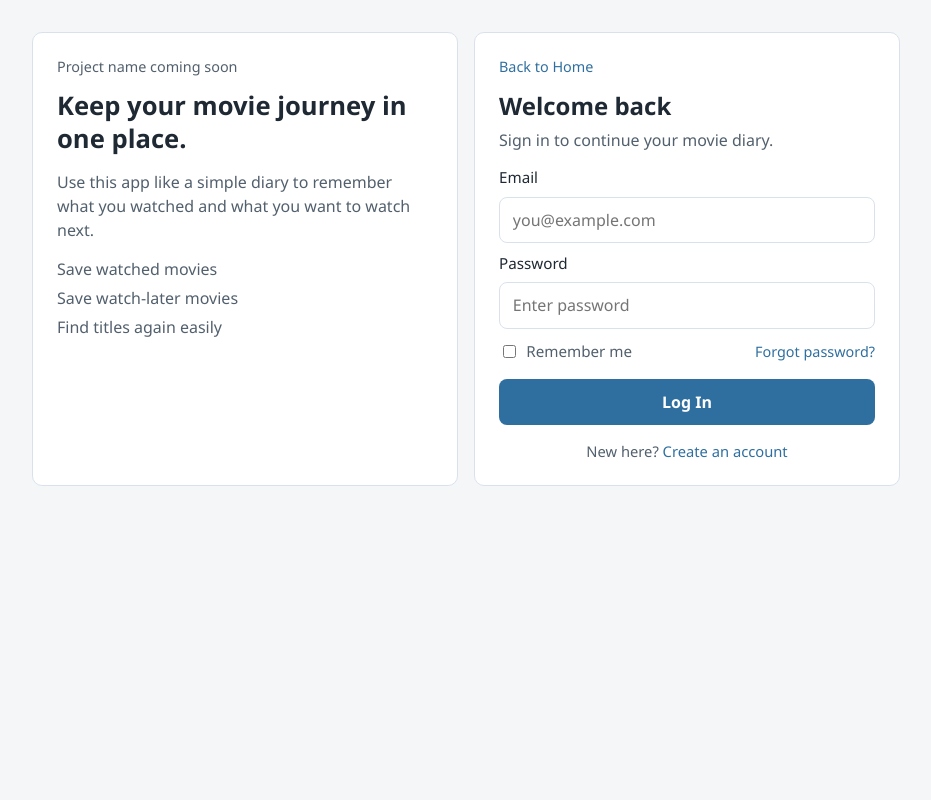
After one commit to wnbmlk/cits3403-group-project, a Flask app: page /login in a window 1280 px wide. The commit adds this page. Shown: the whole page, without its empty margins (174-1105 px from the left). Run offline with Flask 3, Linux system fonts and the light colour scheme.

Commit message:
adding sign up page and removing the duplicates and unnecessary files

```diff
--- a/app.py
+++ b/app.py
@@ -10,5 +10,13 @@ def home():
 def about():
     return render_template("about.html")
 
+@app.route("/login")
+def login():
+    return render_template("login.html")
+
+@app.route("/signup")
+def signup():
+    return render_template("signup.html")
+
 if __name__ == "__main__":
     app.run(debug=True)
--- /dev/null
+++ b/static/login.css
@@ -0,0 +1,169 @@
+:root {
+    --bg: #f5f6f8;
+    --panel: #ffffff;
+    --text: #1f2933;
+    --muted: #52606d;
+    --border: #d9e2ec;
+    --primary: #2f6f9f;
+    --primary-hover: #265b83;
+}
+
+* {
+    box-sizing: border-box;
+}
+
+body {
+    margin: 0;
+    min-height: 100vh;
+    font-family: "Segoe UI", Tahoma, Geneva, Verdana, sans-serif;
+    background: var(--bg);
+    color: var(--text);
+}
+
+.login-shell {
+    max-width: 900px;
+    margin: 0 auto;
+    padding: 2rem 1rem;
+    display: grid;
+    grid-template-columns: 1fr 1fr;
+    gap: 1rem;
+}
+
+.brand-panel,
+.form-card {
+    background: var(--panel);
+    border: 1px solid var(--border);
+    border-radius: 10px;
+    padding: 1.5rem;
+}
+
+.eyebrow {
+    margin: 0 0 0.8rem;
+    font-size: 0.9rem;
+    color: var(--muted);
+}
+
+h1 {
+    margin: 0;
+    font-size: 1.6rem;
+    line-height: 1.3;
+}
+
+.brand-copy {
+    margin-top: 0.9rem;
+    line-height: 1.5;
+    color: var(--muted);
+}
+
+.feature-list {
+    margin-top: 1rem;
+    display: flex;
+    flex-direction: column;
+    gap: 0.45rem;
+}
+
+.feature-list span {
+    color: var(--muted);
+}
+
+h2 {
+    margin: 0;
+    font-size: 1.5rem;
+}
+
+.back-home {
+    margin: 0 0 0.8rem;
+    font-size: 0.9rem;
+}
+
+.form-subtitle {
+    margin: 0.45rem 0 1rem;
+    color: var(--muted);
+}
+
+form {
+    display: flex;
+    flex-direction: column;
+    gap: 0.6rem;
+}
+
+label {
+    font-size: 0.95rem;
+}
+
+input[type="email"],
+input[type="password"] {
+    width: 100%;
+    border: 1px solid var(--border);
+    border-radius: 8px;
+    padding: 0.7rem 0.8rem;
+    font: inherit;
+    background: #fff;
+}
+
+input[type="email"]:focus,
+input[type="password"]:focus {
+    outline: 2px solid #c2dbef;
+    outline-offset: 1px;
+}
+
+.form-row {
+    margin-top: 0.2rem;
+    display: flex;
+    align-items: center;
+    justify-content: space-between;
+    gap: 1rem;
+    font-size: 0.9rem;
+}
+
+.checkbox-wrap {
+    display: inline-flex;
+    align-items: center;
+    gap: 0.45rem;
+    color: var(--muted);
+}
+
+a {
+    color: var(--primary);
+    text-decoration: none;
+}
+
+a:hover {
+    text-decoration: underline;
+}
+
+button {
+    margin-top: 0.5rem;
+    border: 0;
+    border-radius: 8px;
+    padding: 0.75rem 1rem;
+    font: inherit;
+    font-weight: 600;
+    color: #fff;
+    cursor: pointer;
+    background: var(--primary);
+}
+
+button:hover {
+    background: var(--primary-hover);
+}
+
+.signup-note {
+    margin: 1rem 0 0;
+    text-align: center;
+    color: var(--muted);
+    font-size: 0.92rem;
+}
+
+@media (max-width: 760px) {
+    .login-shell {
+        grid-template-columns: 1fr;
+    }
+}
+
+@media (max-width: 460px) {
+    .form-row {
+        flex-direction: column;
+        align-items: flex-start;
+    }
+}
--- a/static/script.js
+++ /dev/null
@@ -1,5 +0,0 @@
-document.querySelectorAll("button").forEach(btn => {
-    btn.addEventListener("click", () => {
-        alert("Checkpoint 2 mockup only");
-    });
-});
--- /dev/null
+++ b/templates/login.html
@@ -0,0 +1,69 @@
+<!DOCTYPE html>
+<html lang="en">
+<head>
+	<meta charset="UTF-8">
+	<meta name="viewport" content="width=device-width, initial-scale=1.0">
+	<title>Login | Movie Diary</title>
+	<link rel="stylesheet" href="{{ url_for('static', filename='login.css') }}">
+</head>
+<body>
+	<main class="login-shell">
+		<section class="brand-panel">
+			<p class="eyebrow">Project name coming soon</p>
+			<h1>Keep your movie journey in one place.</h1>
+			<p class="brand-copy">
+				Use this app like a simple diary to remember what you watched and what you want to watch next.
+			</p>
+			<div class="feature-list">
+				<span>Save watched movies</span>
+				<span>Save watch-later movies</span>
+				<span>Find titles again easily</span>
+			</div>
+		</section>
+
+		<section class="form-panel" aria-labelledby="login-heading">
+			<div class="form-card">
+				<p class="back-home"><a href="{{ url_for('home') }}">Back to Home</a></p>
+				<h2 id="login-heading">Welcome back</h2>
+				<p class="form-subtitle">Sign in to continue your movie diary.</p>
+
+				<form>
+					<label for="email">Email</label>
+					<input
+						id="email"
+						name="email"
+						type="email"
+						placeholder="you@example.com"
+						autocomplete="email"
+						required
+					>
+
+					<label for="password">Password</label>
+					<input
+						id="password"
+						name="password"
+						type="password"
+						placeholder="Enter password"
+						autocomplete="current-password"
+						required
+					>
+
+					<div class="form-row">
+						<label class="checkbox-wrap" for="remember">
+							<input id="remember" type="checkbox" name="remember">
+							<span>Remember me</span>
+						</label>
+						<a href="#">Forgot password?</a>
+					</div>
+
+					<button type="submit">Log In</button>
+				</form>
+
+				<p class="signup-note">
+					New here? <a href="{{ url_for('signup') }}">Create an account</a>
+				</p>
+			</div>
+		</section>
+	</main>
+</body>
+</html>
```
Also changed, not shown: AGENTS.md (added, +44 -0 lines), static/style.css (+42 -20 lines), templates/about.html (+3 -4 lines), templates/index.html (+32 -22 lines), templates/signup.html (added, +50 -0 lines), README.md, 3 other files.
